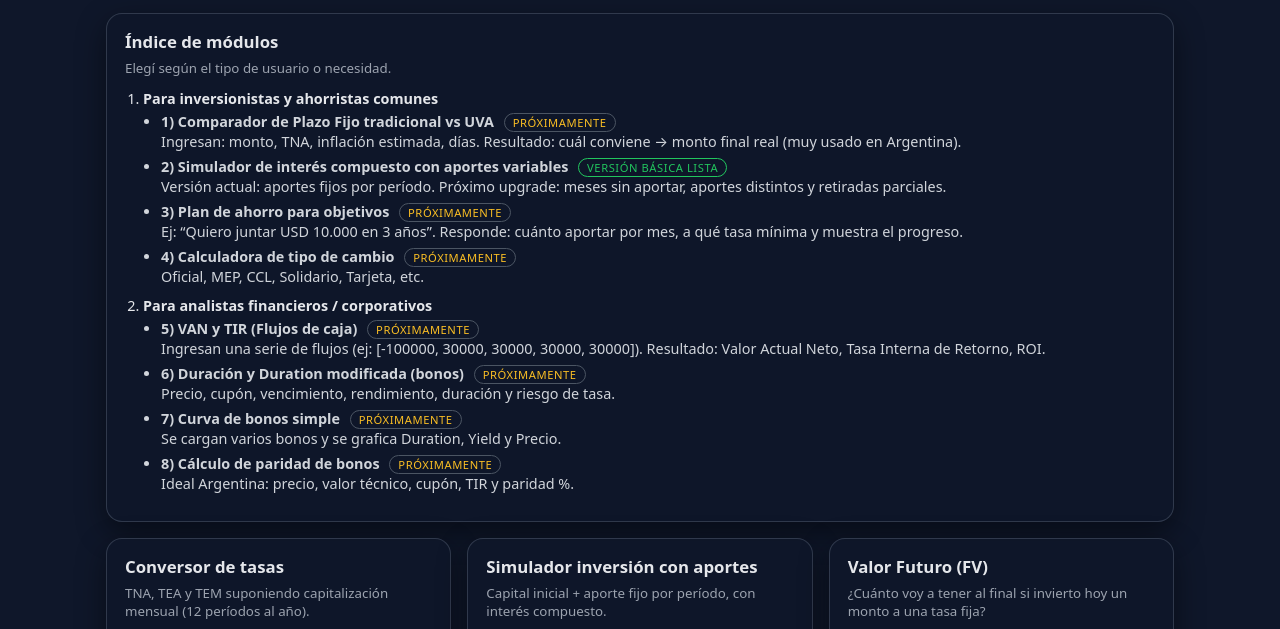
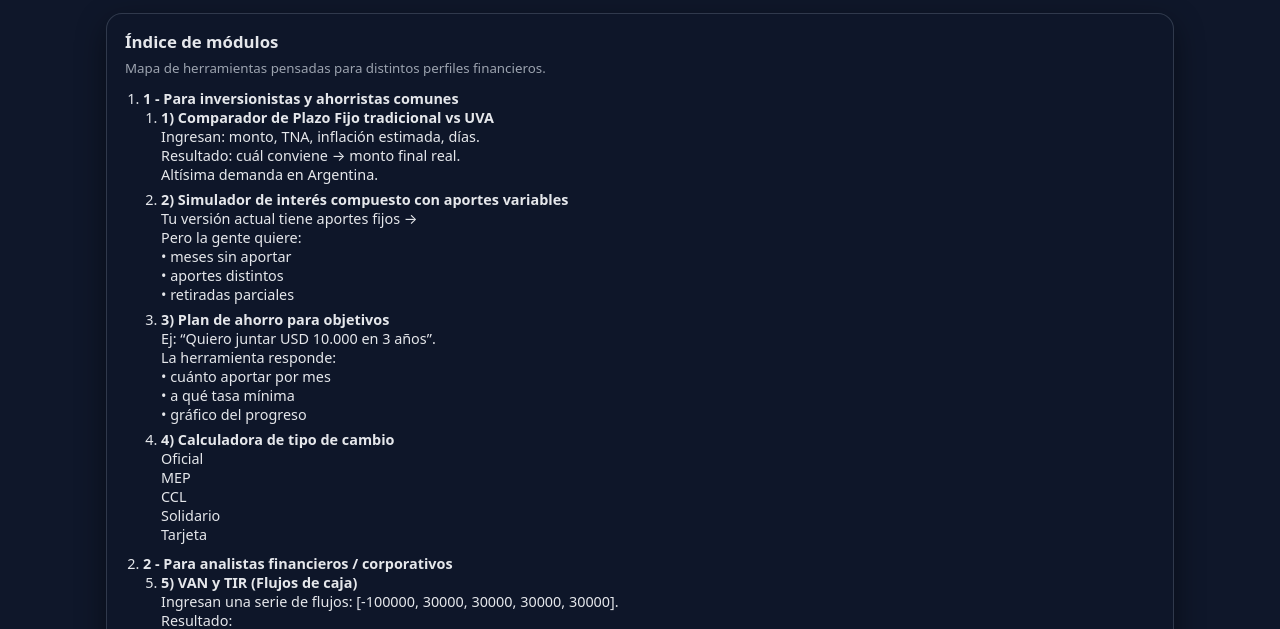
Before and after one commit to carolinamsfelipe/Calculadora-financiera-y-Mas, a plain HTML site: page index.html in a window 1280 px wide. Shown: the part 142-771 px from the top of the page. Drawn offline with Linux system fonts and the light colour scheme.

Commit message:
Refactor index.html content and styles

```diff
--- a/index.html
+++ b/index.html
@@ -191,7 +191,7 @@
       border-top: 1px solid #4b5563;
     }
 
-    /* Índice a lo “programa” */
+    /* Índice ocupa todo el ancho */
     .index-card {
       grid-column: 1 / -1;
     }
@@ -206,37 +206,6 @@
       margin-bottom: 6px;
     }
 
-    .index-card ul {
-      margin-top: 4px;
-      margin-bottom: 10px;
-      padding-left: 18px;
-      list-style: disc;
-      color: #d1d5db;
-    }
-
-    .pill-soon {
-      display: inline-block;
-      padding: 1px 8px;
-      border-radius: 999px;
-      border: 1px solid #4b5563;
-      font-size: 0.7rem;
-      margin-left: 6px;
-      text-transform: uppercase;
-      letter-spacing: 0.05em;
-      color: #fbbf24;
-    }
-
-    .pill-ready {
-      display: inline-block;
-      padding: 1px 8px;
-      border-radius: 999px;
-      border: 1px solid #22c55e;
-      font-size: 0.7rem;
-      margin-left: 6px;
-      text-transform: uppercase;
-      letter-spacing: 0.05em;
-      color: #22c55e;
-    }
   </style>
 </head>
 <body>
@@ -254,63 +223,85 @@
       <!-- ÍNDICE DE MÓDULOS -->
       <div class="card index-card">
         <h2>Índice de módulos</h2>
-        <small>Elegí según el tipo de usuario o necesidad.</small>
+        <small>Mapa de herramientas pensadas para distintos perfiles financieros.</small>
 
         <ol>
           <li>
-            <strong>Para inversionistas y ahorristas comunes</strong>
-            <ul>
+            <strong>1 - Para inversionistas y ahorristas comunes</strong>
+            <ol>
               <li>
-                <strong>1) Comparador de Plazo Fijo tradicional vs UVA</strong>
-                <span class="pill-soon">Próximamente</span><br/>
-                Ingresan: monto, TNA, inflación estimada, días.
-                Resultado: cuál conviene → monto final real (muy usado en Argentina).
+                <strong>1) Comparador de Plazo Fijo tradicional vs UVA</strong><br>
+                Ingresan: monto, TNA, inflación estimada, días.<br>
+                Resultado: cuál conviene → monto final real.<br>
+                Altísima demanda en Argentina.
               </li>
               <li>
-                <strong>2) Simulador de interés compuesto con aportes variables</strong>
-                <span class="pill-ready">Versión básica lista</span><br/>
-                Versión actual: aportes fijos por período.
-                Próximo upgrade: meses sin aportar, aportes distintos y retiradas parciales.
+                <strong>2) Simulador de interés compuesto con aportes variables</strong><br>
+                Tu versión actual tiene aportes fijos →<br>
+                Pero la gente quiere:<br>
+                • meses sin aportar<br>
+                • aportes distintos<br>
+                • retiradas parciales
               </li>
               <li>
-                <strong>3) Plan de ahorro para objetivos</strong>
-                <span class="pill-soon">Próximamente</span><br/>
-                Ej: “Quiero juntar USD 10.000 en 3 años”.
-                Responde: cuánto aportar por mes, a qué tasa mínima y muestra el progreso.
+                <strong>3) Plan de ahorro para objetivos</strong><br>
+                Ej: “Quiero juntar USD 10.000 en 3 años”.<br>
+                La herramienta responde:<br>
+                • cuánto aportar por mes<br>
+                • a qué tasa mínima<br>
+                • gráfico del progreso
               </li>
               <li>
-                <strong>4) Calculadora de tipo de cambio</strong>
-                <span class="pill-soon">Próximamente</span><br/>
-                Oficial, MEP, CCL, Solidario, Tarjeta, etc.
+                <strong>4) Calculadora de tipo de cambio</strong><br>
+                Oficial<br>
+                MEP<br>
+                CCL<br>
+                Solidario<br>
+                Tarjeta
               </li>
-            </ul>
+            </ol>
           </li>
 
-          <li>
-            <strong>Para analistas financieros / corporativos</strong>
-            <ul>
+          <li style="margin-top:10px;">
+            <strong>2 - Para analistas financieros / corporativos</strong>
+            <ol start="5">
               <li>
-                <strong>5) VAN y TIR (Flujos de caja)</strong>
-                <span class="pill-soon">Próximamente</span><br/>
-                Ingresan una serie de flujos (ej: [-100000, 30000, 30000, 30000, 30000]).
-                Resultado: Valor Actual Neto, Tasa Interna de Retorno, ROI.
+                <strong>5) VAN y TIR (Flujos de caja)</strong><br>
+                Ingresan una serie de flujos: [-100000, 30000, 30000, 30000, 30000].<br>
+                Resultado:<br>
+                • Valor Actual Neto (VAN)<br>
+                • Tasa Interna de Retorno (TIR)<br>
+                • ROI<br>
+                Es de las herramientas más pedidas.
               </li>
               <li>
-                <strong>6) Duración y Duration modificada (bonos)</strong>
-                <span class="pill-soon">Próximamente</span><br/>
-                Precio, cupón, vencimiento, rendimiento, duración y riesgo de tasa.
+                <strong>6) Duración y Duration modificada (bonos)</strong><br>
+                Para quienes analizan bonos, súper útil:<br>
+                • Precio<br>
+                • Cupón<br>
+                • Vencimiento<br>
+                • Rendimiento<br>
+                • Duración<br>
+                • Riesgo de tasa
               </li>
               <li>
-                <strong>7) Curva de bonos simple</strong>
-                <span class="pill-soon">Próximamente</span><br/>
-                Se cargan varios bonos y se grafica Duration, Yield y Precio.
+                <strong>7) Curva de bonos simple</strong><br>
+                Ingresan varios bonos →<br>
+                La herramienta grafica:<br>
+                • Duration<br>
+                • Yield<br>
+                • Precio
               </li>
               <li>
-                <strong>8) Cálculo de paridad de bonos</strong>
-                <span class="pill-soon">Próximamente</span><br/>
-                Ideal Argentina: precio, valor técnico, cupón, TIR y paridad %.
+                <strong>8) Cálculo de paridad de bonos</strong><br>
+                Ideal para Argentina:<br>
+                • Precio<br>
+                • Valor técnico<br>
+                • Cupón<br>
+                • TIR<br>
+                • Paridad %
               </li>
-            </ul>
+            </ol>
           </li>
         </ol>
       </div>
@@ -573,11 +564,11 @@
       }
 
       const i = ratePercent / 100;
-      const pv = fv / Math.pow(1 + i, n);
+      const pvCalc = fv / Math.pow(1 + i, n);
 
       resultDiv.innerHTML =
         "<strong>Valor presente necesario:</strong>" +
-        formatMoney(pv) +
+        formatMoney(pvCalc) +
         "<br><span style='font-size:0.85rem;color:#9ca3af'>Asumiendo capitalización " +
         period +
         " y tasa fija del " +
```
